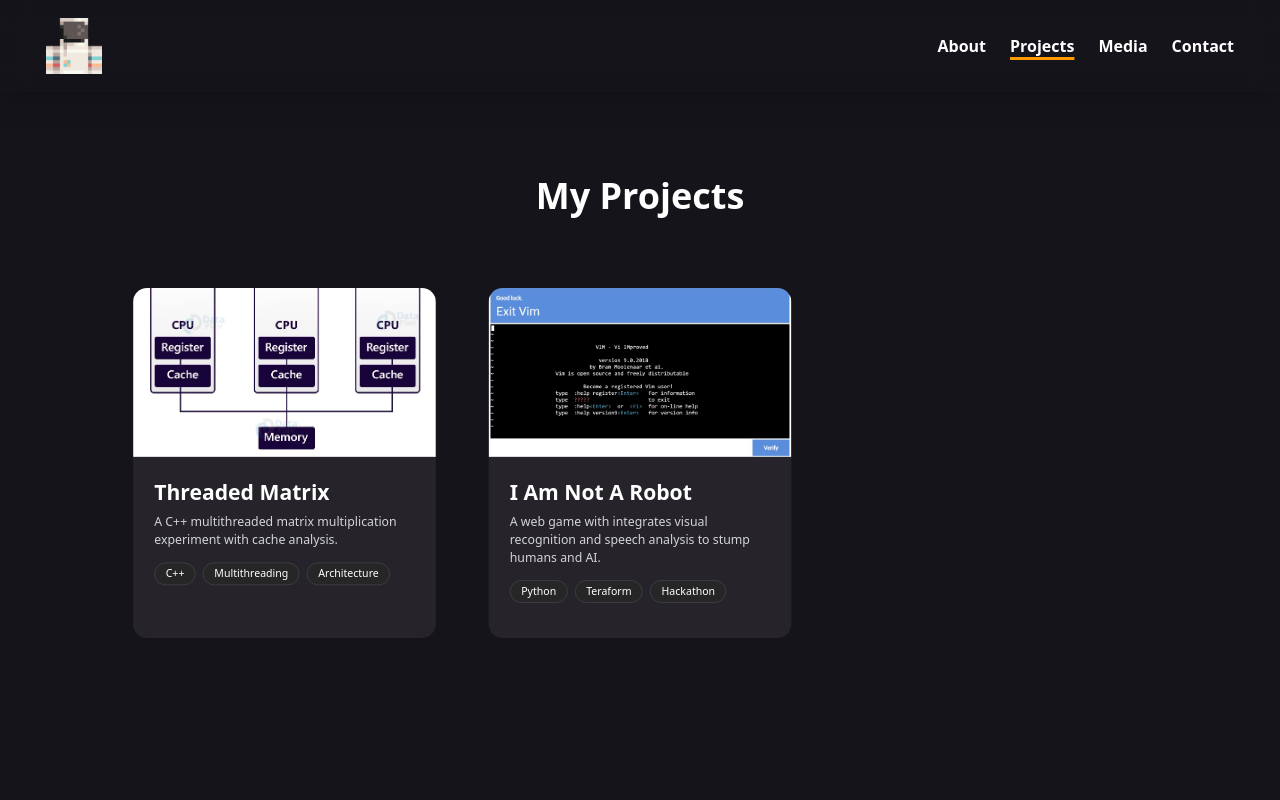
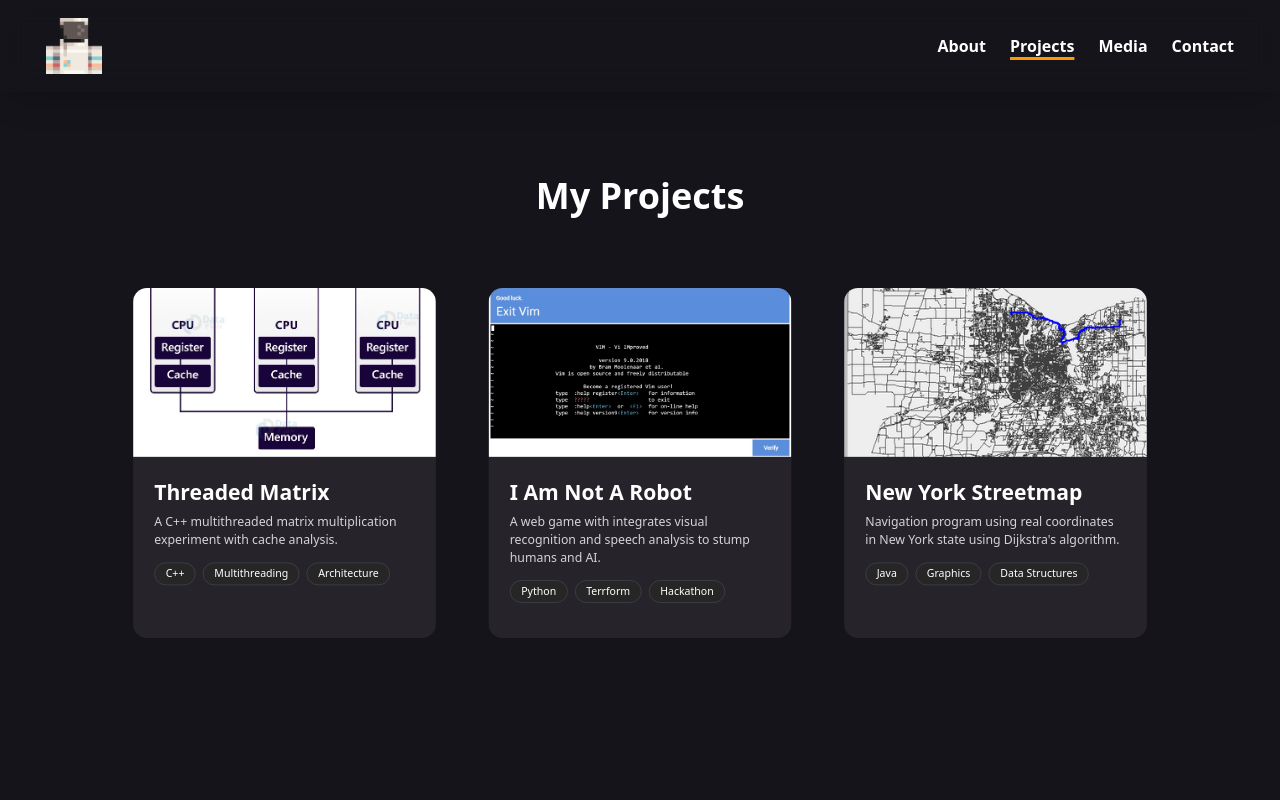
Before and after one commit to erikenriquez34/dashboard-site, a React (Vite) app: page /#/projects in a window 1280 px wide. Shown: the top 800 px of the page. Built offline with nearby package versions, Linux system fonts and the light colour scheme.

Commit message:
Streetmap project and Meta Quest 3 fix

```diff
--- a/src/components/media/DiscordCard.tsx
+++ b/src/components/media/DiscordCard.tsx
@@ -19,6 +19,8 @@ function getImage(lanyard: any) {
   let imageUrl = "";
   if (activity.name === "Spotify" && activity.assets?.large_image.startsWith("spotify:")) {
     imageUrl = `https://i.scdn.co/image/${activity.assets?.large_image.replace("spotify:", "")}`;
+  } else if (activity.details.includes("Meta Quest")) {
+    imageUrl = './icons/meta-quest.png';
   } else if (activity.assets?.large_image) {
     imageUrl = `https://cdn.discordapp.com/app-assets/${activity.application_id}/${activity.assets?.large_image}.png`;
   } else if (activity.assets?.small_image) {
@@ -34,10 +36,10 @@ function getDesc(lanyard: any) {
   const activity = lanyard.activities[0];
 
   return (
-    <div className="text-white">
+    <div className="text-white overflow-hidden">
       <h2 className="font-semibold text-md">Playing {activity.name}</h2>
       <h3 className="text-xs font-medium">{activity.details}</h3>
-      <h3 className="font-bold text-xs text-discord-green pt-0.5">{activity.state}</h3>
+      <h3 className="font-bold text-xs text-discord-green pt-0.5 truncate overflow-clip whitespace-nowrap">{activity.state}</h3>
     </div>
   )
 }
--- a/src/data/projects.json
+++ b/src/data/projects.json
@@ -10,7 +10,14 @@
   "name": "I Am Not A Robot",
   "description": "A web game with integrates visual recognition and speech analysis to stump humans and AI.",
   "image": "thumbnails/not-robot.png",
-  "tags": ["Python", "Teraform", "Hackathon"],
+  "tags": ["Python", "Terrform", "Hackathon"],
   "repo": "https://github.com/NicoBobBison/captcha-game"
+ },
+ {
+  "name": "New York Streetmap",
+  "description": "Navigation program using real coordinates in New York state using Dijkstra's algorithm.",
+  "image": "thumbnails/ny-streetmap.png",
+  "tags": ["Java", "Graphics", "Data Structures"],
+  "repo": "https://github.com/erikenriquez34/ny-streetmap"
  }
 ]
```
Also changed, not shown: public/icons/meta-quest.png (added), public/thumbnails/ny-streetmap.png (added).
